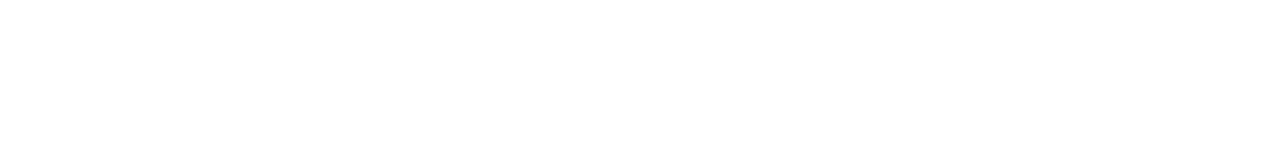
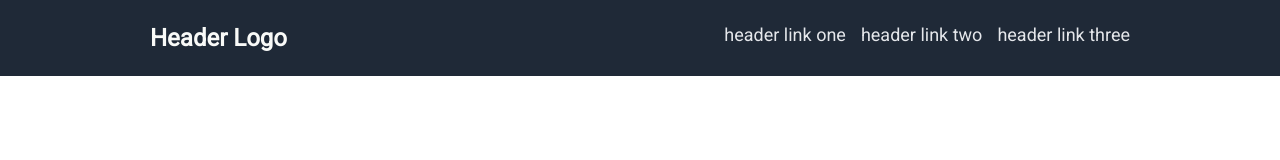
Before and after one commit to pantbruin/top-landing-page, a plain HTML site: page index.html in a window 1280 px wide. Drawn offline with Linux system fonts and the light colour scheme.

Commit message:
Implement header with flexbox

```diff
--- a/index.html
+++ b/index.html
@@ -4,10 +4,22 @@
     <meta charset="UTF-8" />
     <meta http-equiv="X-UA-Compatible" content="IE=edge" />
     <meta name="viewport" content="width=device-width, initial-scale=1.0" />
+    <link rel="stylesheet" href="styles.css" />
+    <link
+      rel="stylesheet"
+      href="https://fonts.googleapis.com/css?family=Roboto"
+    />
     <title>Document</title>
   </head>
   <body>
-    <div class="header-container"></div>
+    <div class="header-container">
+      <div class="header-logo-text">Header Logo</div>
+      <ul>
+        <li><a class="secondary-text" href="#">header link one</a></li>
+        <li><a class="secondary-text" href="#">header link two</a></li>
+        <li><a class="secondary-text" href="#">header link three</a></li>
+      </ul>
+    </div>
     <div class="section-2"></div>
     <div class="section-3"></div>
     <div class="section-4"></div>
--- a/styles.css
+++ b/styles.css
@@ -0,0 +1,44 @@
+body {
+  display: flex;
+  flex-direction: column;
+  justify-content: space-between;
+  font-family: "Roboto", sans-serif;
+  margin: 0;
+}
+
+ul {
+  list-style: none;
+  display: flex;
+  margin: 0;
+  padding: 0;
+  gap: 15px;
+  flex-wrap: wrap;
+}
+
+a.secondary-text {
+  color: #e5e7eb;
+  font-size: 18px;
+  text-decoration: none;
+}
+
+div.header-logo-text {
+  font-weight: bolder;
+  font-size: 24px;
+  color: #f9faf8;
+  flex-shrink: 0;
+  margin-right: 15px;
+}
+
+.header-container {
+  background-color: #1f2937;
+  display: flex;
+  justify-content: space-between;
+  flex: 1;
+}
+
+.header-container,
+.section-2,
+.section-3,
+.footer {
+  padding: 24px 150px 24px 150px;
+}
```
